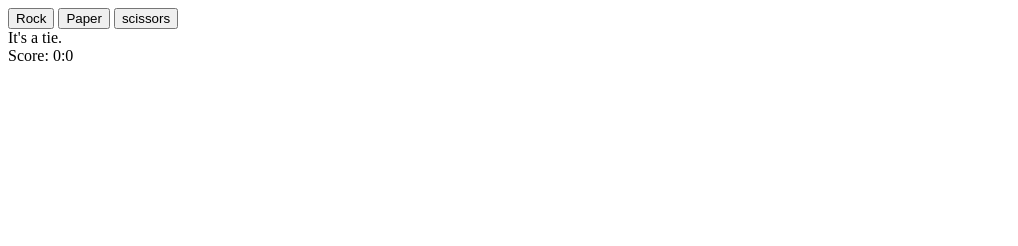
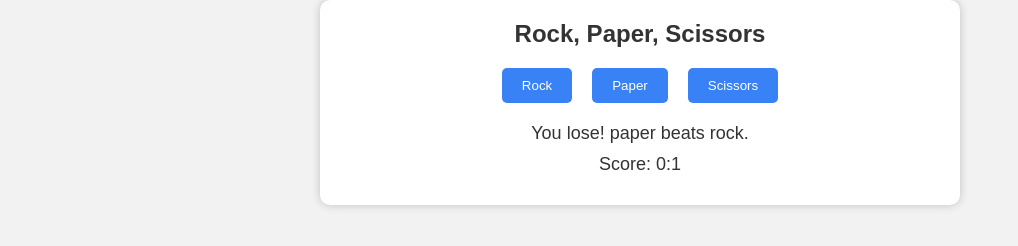
Before and after one commit to Kraalle/rock-paper-scissors2, a plain HTML site: page index.html in a window 1280 px wide. Both pictures are taken after a click on the button "Rock". Shown: the whole page, without its empty margins (0-1018 px from the left). Drawn offline with Linux system fonts and the light colour scheme.

Commit message:
cleaned up javascript with updateGame function & added css styles

```diff
--- a/app.js
+++ b/app.js
@@ -5,43 +5,40 @@ function getComputerChoice() {
 }
 
 function playRound(playerSelection, computerSelection){
-    let result = "";
+
     playerSelection = playerSelection.toLowerCase();
+
     if (!choices.includes(playerSelection)) {
         result = "Invalid choice. Please choose rock, paper, or scissors.";
     }
 
     if (playerSelection === computerSelection) {
-        result = "It's a tie.";
-    } else if (
+        return "It's a tie.";
+    }
+
+    if (
         (playerSelection === "rock" && computerSelection === "scissors") ||
         (playerSelection === "paper" && computerSelection === "rock") ||
         (playerSelection === "scissors" && computerSelection === "paper")
     ) {
-        result = `You win! ${playerSelection} beats ${computerSelection}.`;
         playerPoints += 1;
+        return `You win! ${playerSelection} beats ${computerSelection}.`;
+
     } else {
-        result = `You lose! ${computerSelection} beats ${playerSelection}.`;
         computerPoints += 1;
+        return `You lose! ${computerSelection} beats ${playerSelection}.`;
     }
 
-    return result;
 }
 
 function winner(player, computer) {
-    if (player === 5) {
+    if (player === 5 || computer === 5) {
         rock.disabled =true;
         scissors.disabled = true;
         paper.disabled = true;
-        return "Player wins the game!";
-
+        return player > computer ? "Player wins the game!" : "Computer wins the game!";
     }
-    if (computer === 5) {
-        rock.disabled =true;
-        scissors.disabled = true;
-        paper.disabled = true;
-        return "Computer wins the game!";
-    }
+    return "";
 }
 
 
@@ -56,21 +53,15 @@ const finalWinner = document.querySelector('#winner');
 let playerPoints = 0;
 let computerPoints = 0;
 
+function updateGame(playerChoice) {
+    const computerChoice = getComputerChoice();
+    const roundResult = playRound(playerChoice, computerChoice);
+    result.textContent = roundResult;
+    score.textContent = `Score: ${playerPoints}:${computerPoints}`;
+    finalWinner.textContent = winner(playerPoints, computerPoints);
+}
 
-    rock.addEventListener('click',() => {
-        result.textContent = playRound('rock', getComputerChoice());
-        score.textContent = `Score: ${playerPoints}:${computerPoints}`;
-        finalWinner.textContent = winner(playerPoints, computerPoints);
-    });
-    paper.addEventListener('click', () => {
-        result.textContent = playRound('paper', getComputerChoice());
-        score.textContent = `Score: ${playerPoints}:${computerPoints}`;
-        console.log(winner(playerPoints, computerPoints));
-        finalWinner.textContent = winner(playerPoints, computerPoints);
-    });
-    scissors.addEventListener('click', () => {
-        result.textContent = playRound('scissors', getComputerChoice());
-        score.textContent = `Score: ${playerPoints}:${computerPoints}`;
-        console.log(winner(playerPoints, computerPoints));
-        finalWinner.textContent = winner(playerPoints, computerPoints);
-    });
+
+rock.addEventListener('click', () => updateGame('rock'));
+paper.addEventListener('click', () => updateGame('paper'));
+scissors.addEventListener('click', () => updateGame('scissors'));
--- a/index.html
+++ b/index.html
@@ -5,14 +5,20 @@
     <meta http-equiv="X-UA-Compatible" content="IE=edge">
     <meta name="viewport" content="width=device-width, initial-scale=1.0">
     <script src="app.js" async></script>
+    <link rel="stylesheet" href="styles.css">
     <title>Document</title>
 </head>
 <body>
-    <button id="rock">Rock</button>
-    <button id="paper">Paper</button>
-    <button id="scissors">scissors</button>
-    <div id="results"></div>
-    <div id="score">Score: 0:0</div>
-    <div id="winner"></div>
+    <div class="game-container">
+        <h1>Rock, Paper, Scissors</h1>
+        <div class="buttons-container">
+            <label for="rock"><button id="rock">Rock</button></label>
+            <label for="paper"><button id="paper">Paper</button></label>
+            <label for="scissors"><button id="scissors">Scissors</button></label>
+        </div>
+        <div id="results"></div>
+        <div id="score">Score: 0:0</div>
+        <div id="winner"></div>
+    </div>
 </body>
 </html>
--- /dev/null
+++ b/styles.css
@@ -0,0 +1,53 @@
+body {
+    font-family: Arial, sans-serif;
+    text-align: center;
+    background-color: #f2f2f2;
+    margin: 0;
+    padding: 0;
+}
+
+.game-container {
+    max-width: 600px;
+    margin: 0 auto;
+    background-color: #fff;
+    padding: 20px;
+    border-radius: 10px;
+    box-shadow: 0 0 10px rgba(0, 0, 0, 0.2);
+}
+
+h1 {
+    font-size: 24px;
+    color: #333;
+    margin: 0;
+}
+
+.buttons-container {
+    display: flex;
+    justify-content: center;
+    margin: 20px 0;
+}
+
+label {
+    margin: 0 10px;
+    cursor: pointer;
+}
+
+button {
+    background-color: #3882f6;
+    color: #fff;
+    padding: 10px 20px;
+    border: none;
+    border-radius: 5px;
+    cursor: pointer;
+    transition: background-color 0.3s ease;
+}
+
+button:hover {
+    background-color: #1f4fa0;
+}
+
+#results, #score, #winner {
+    font-size: 18px;
+    color: #333;
+    margin: 10px 0;
+}
```
